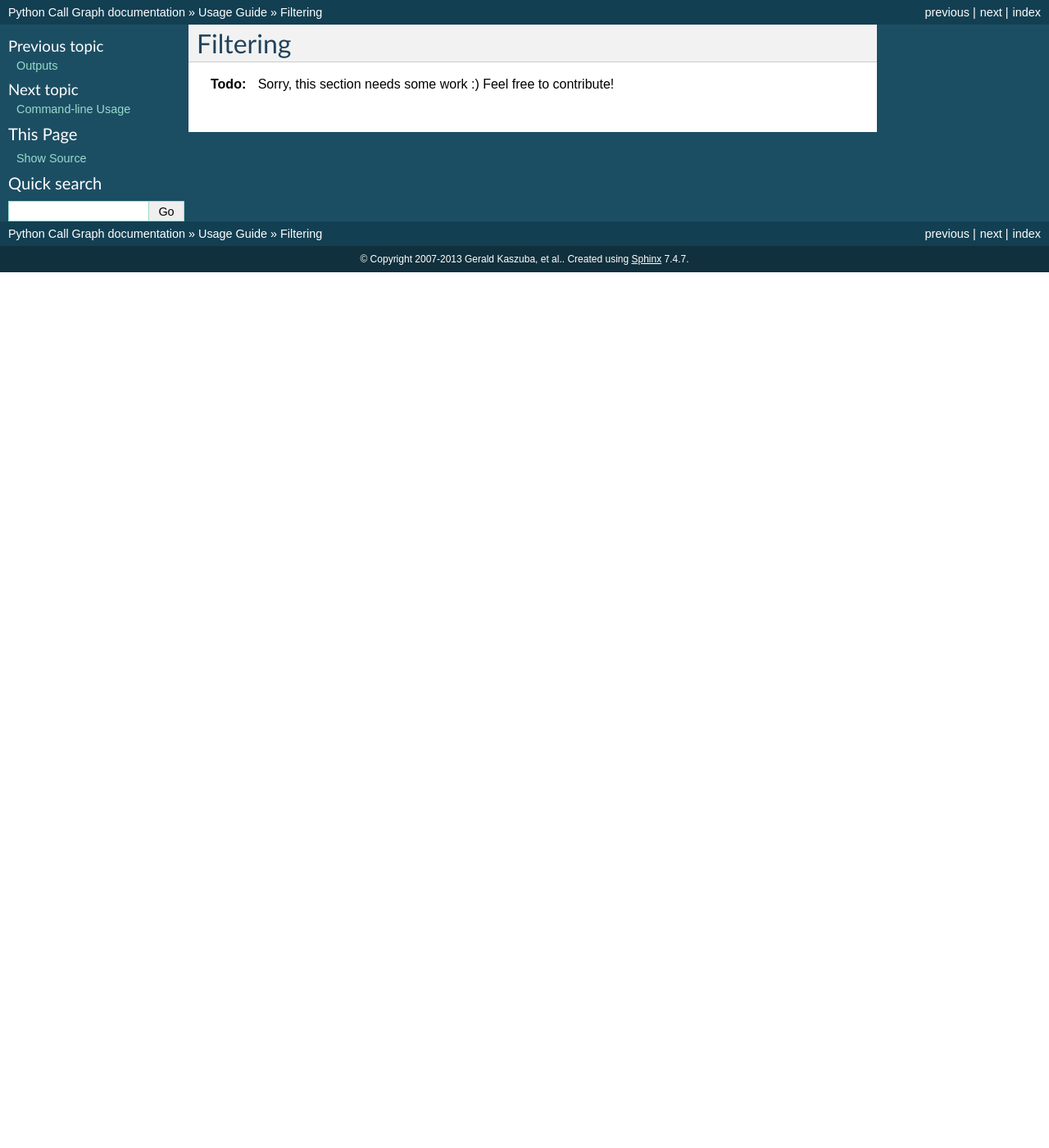
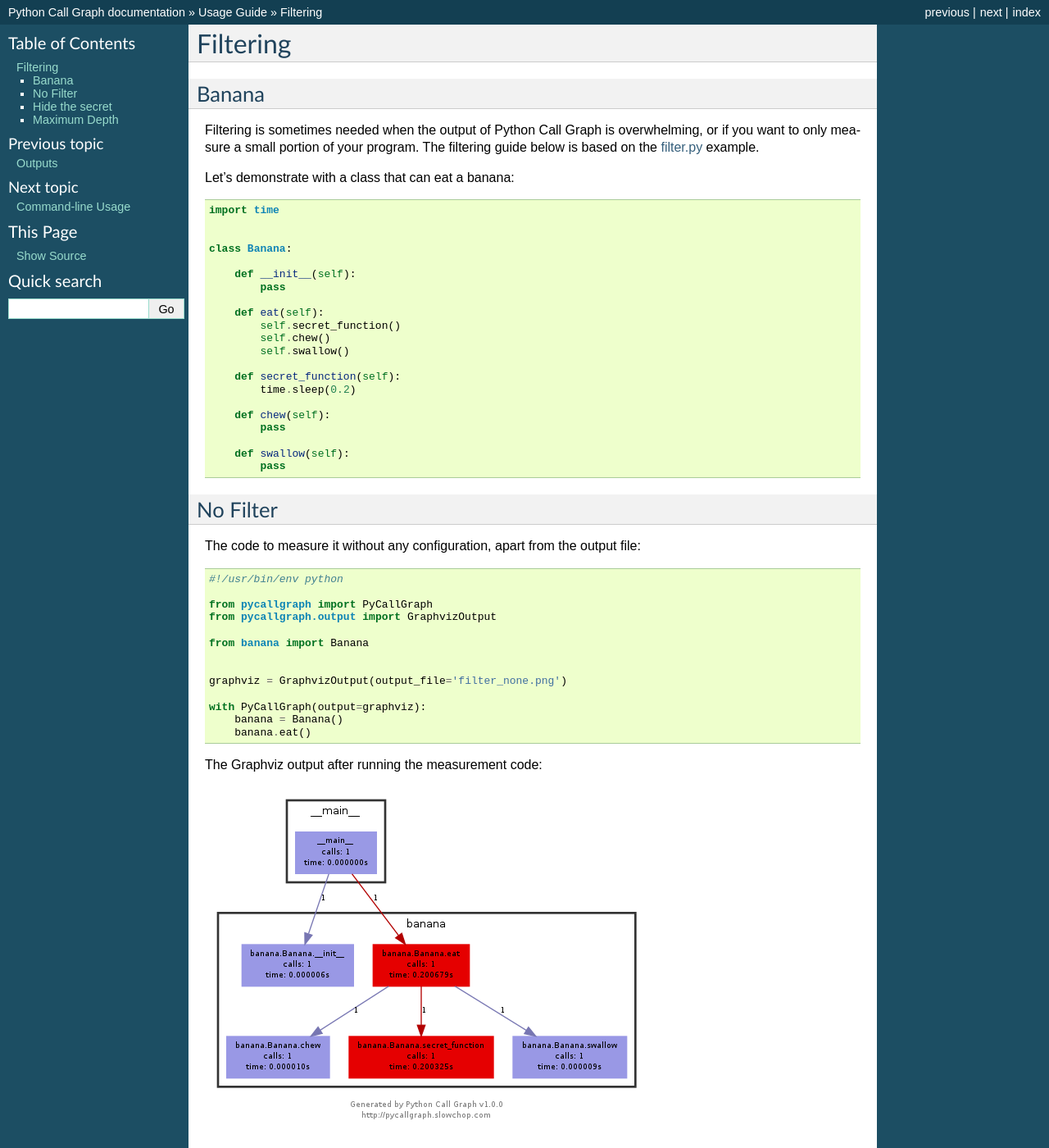
Before and after one commit to gak/pycallgraph, a Sphinx documentation site: the page built from docs/guide/filtering.rst, in a window 1280 px wide and 1400 px high. Shown: the whole window at 82% size. Built offline with Sphinx 7.4.7, drawn with Linux system fonts in a browser that asks for light colours; the version number could not be read and is left out; some of the changed text lies outside the part shown.

Commit message:
Filtering docs with Banana. Output now accespts kwargs.

```diff
--- a/docs/api/api.rst
+++ b/docs/api/api.rst
@@ -6,3 +6,4 @@ API Classes
 
    pycallgraph
    output
+   globbing_filter
--- a/docs/guide/command_line_usage.rst
+++ b/docs/guide/command_line_usage.rst
@@ -90,6 +90,6 @@ Create a call graph of a standard Python installation script with command line p
 
     pycallgraph graphviz --output-file=setup.png -- setup.py --dry-run install
 
-Run Djano's manage.py script, but since there are so much functionality in Django, and will cause a massively sized generated image, filter it to only trace the core Django modules::
+Run Django's *manage.py* script, but since there are many calls within Django, and will cause a massively sized generated image, we can filter it to only trace the core Django modules::
 
     pycallgraph -v --stdlib --include "django.core.*" graphviz -- ./manage.py syncdb --noinput
--- a/docs/guide/filtering.rst
+++ b/docs/guide/filtering.rst
@@ -1,4 +1,52 @@
 Filtering
 =========
 
-.. todo:: Sorry, this section needs some work :) Feel free to contribute!
+Banana
+------
+
+Filtering is sometimes needed when the output of Python Call Graph is overwhelming, or if you want to only measure a small portion of your program. The filtering guide below is based on the `filter.py <https://github.com/gak/pycallgraph/blob/master/examples/filter.py>`_ example.
+
+Let's demonstrate with a class that can eat a banana:
+
+.. literalinclude:: filtering/banana.py
+
+No Filter
+---------
+
+The code to measure it without any configuration, apart from the output file:
+
+.. literalinclude:: filtering/filter_none.py
+
+The Graphviz output after running the measurement code:
+
+.. container:: example-image
+
+    .. image:: filtering/filter_none.png
+
+Hide the secret
+---------------
+
+Probably need to hide that **secret_function**. Create a :ref:`GlobbingFilter <globbing_filter>` which excludes **secret_function** along with **pycallgraph** so we don't see the internals. Add that filter to the config option called **trace_filter**:
+
+.. literalinclude:: filtering/filter_exclude.py
+
+And the output:
+
+.. container:: example-image
+
+    .. image:: filtering/filter_exclude.png
+
+You can also use "include" as well as "exclude" in the :ref:`GlobbingFilter <globbing_filter>`.
+
+Maximum Depth
+-------------
+
+Let's say you're only interested in the first level of calls. You can specify this using **config.max_depth**:
+
+.. literalinclude:: filtering/filter_max_depth.py
+
+And the output:
+
+.. container:: example-image
+
+    .. image:: filtering/filter_max_depth.png
--- /dev/null
+++ b/docs/guide/filtering/banana.py
@@ -0,0 +1,21 @@
+import time
+
+
+class Banana:
+
+    def __init__(self):
+        pass
+
+    def eat(self):
+        self.secret_function()
+        self.chew()
+        self.swallow()
+
+    def secret_function(self):
+        time.sleep(0.2)
+
+    def chew(self):
+        pass
+
+    def swallow(self):
+        pass
--- /dev/null
+++ b/docs/guide/filtering/examples.yml
@@ -0,0 +1,2 @@
+{filter_exclude.py: 5c70e4a38dc5c8c561089edfb8c5ccc0, filter_max_depth.py: eb99c091e8ec459992d2aa3e8d57044c,
+  filter_none.py: 1f09468d667e860008fef138f1d10e26}
--- /dev/null
+++ b/docs/guide/filtering/filter_exclude.py
@@ -0,0 +1,21 @@
+#!/usr/bin/env python
+
+from pycallgraph import PyCallGraph
+from pycallgraph import Config
+from pycallgraph import GlobbingFilter
+from pycallgraph.output import GraphvizOutput
+
+from banana import Banana
+
+
+config = Config()
+config.trace_filter = GlobbingFilter(exclude=[
+    'pycallgraph.*',
+    '*.secret_function',
+])
+
+graphviz = GraphvizOutput(output_file='filter_exclude.png')
+
+with PyCallGraph(output=graphviz, config=config):
+    banana = Banana()
+    banana.eat()
--- /dev/null
+++ b/docs/guide/filtering/filter_max_depth.py
@@ -0,0 +1,15 @@
+#!/usr/bin/env python
+
+from pycallgraph import PyCallGraph
+from pycallgraph import Config
+from pycallgraph.output import GraphvizOutput
+
+from banana import Banana
+
+
+config = Config(max_depth=1)
+graphviz = GraphvizOutput(output_file='filter_max_depth.png')
+
+with PyCallGraph(output=graphviz, config=config):
+    banana = Banana()
+    banana.eat()
--- /dev/null
+++ b/docs/guide/filtering/filter_none.py
@@ -0,0 +1,13 @@
+#!/usr/bin/env python
+
+from pycallgraph import PyCallGraph
+from pycallgraph.output import GraphvizOutput
+
+from banana import Banana
+
+
+graphviz = GraphvizOutput(output_file='filter_none.png')
+
+with PyCallGraph(output=graphviz):
+    banana = Banana()
+    banana.eat()
--- /dev/null
+++ b/docs/guide/filtering/generate.py
@@ -0,0 +1,23 @@
+#!/usr/bin/env python
+
+import hashlib
+import subprocess
+import yaml
+
+
+items = yaml.load(open('examples.yml'))
+
+print(items)
+
+changed = False
+
+for script, save_md5 in items.iteritems():
+    new_md5 = hashlib.md5(open(script).read()).hexdigest()
+    if new_md5 == save_md5:
+        continue
+    changed = True
+    items[script] = new_md5
+    subprocess.call('./{}'.format(script), shell=True)
+
+if changed:
+    open('examples.yml', 'w').write(yaml.dump(items))
```
Also changed, not shown: docs/api/globbing_filter.rst (added, +7 -0 lines), docs/guide/filtering/filter_exclude.png (added), docs/guide/filtering/filter_max_depth.png (added), docs/guide/filtering/filter_none.png (added), 7 other files.
